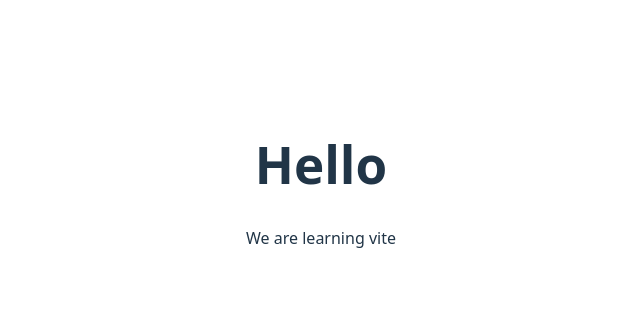
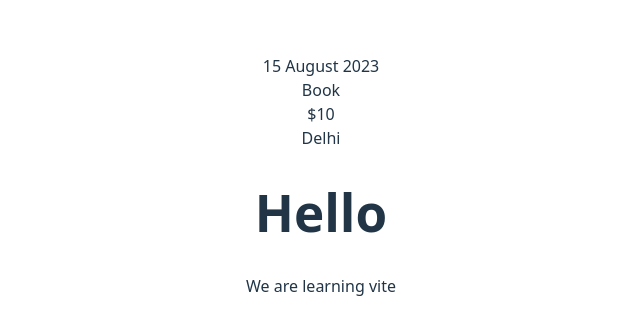
Before and after one commit to p-yamini8/React, a React (Vite) app: page / in a window 1280 px wide. Shown: the part 216-550 px from the top of the page, without its empty margins (319-959 px from the left). Built offline with nearby package versions, Linux system fonts and the light colour scheme.

Commit message:
added complex JSX using<> or <div>

```diff
--- a/src/App.jsx
+++ b/src/App.jsx
@@ -2,11 +2,13 @@
 import './App.css'
 import Header from './Header'
 import Para from './paragraph'
+import ExpenseItems from './components/ExpenseItem'
 function App() {
 
 
   return (
     <>
+    <ExpenseItems></ExpenseItems>
     <Header/>
    <Para/>
     </>
--- /dev/null
+++ b/src/components/ExpenseItem.jsx
@@ -0,0 +1,14 @@
+function ExpenseItems()
+{
+  return (
+    <>
+      <div>15 August 2023
+        <div>Book
+        <div>$10
+        <div>Delhi</div></div></div>
+      </div>
+
+    </>
+  )
+}
+export default ExpenseItems;
```
